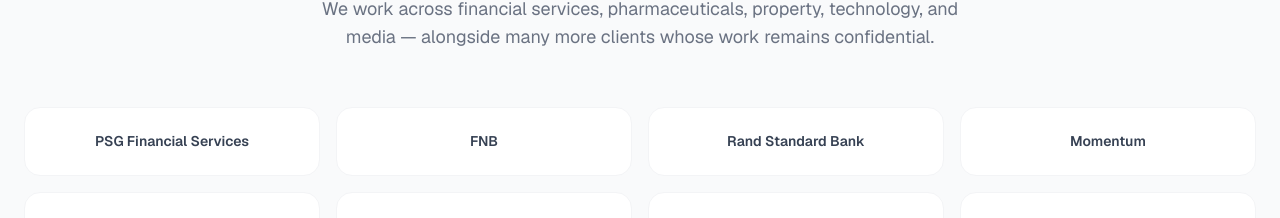
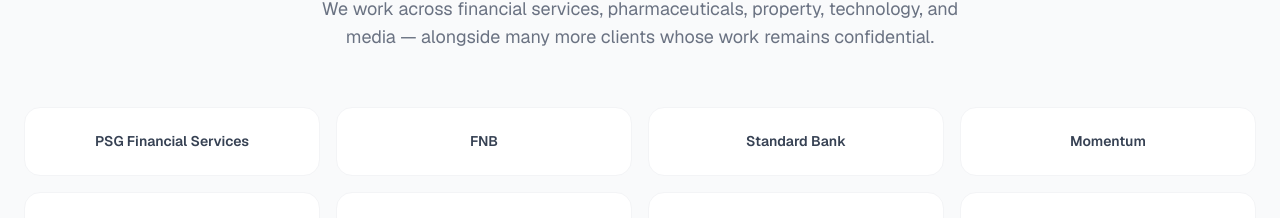
Before and after one commit to Stevher/BACmedia, a Next.js app: page / in a window 1280 px wide. Shown: the part 2850-3068 px from the top of the page. Built offline with nearby package versions, Linux system fonts and the light colour scheme.

Commit message:
fix: correct client name to Standard Bank
https://claude.ai/code/session_01GNGfpjQoMKDXMeetspjbLe

```diff
--- a/app/components/Clients.tsx
+++ b/app/components/Clients.tsx
@@ -1,7 +1,7 @@
 const clients = [
   "PSG Financial Services",
   "FNB",
-  "Rand Standard Bank",
+  "Standard Bank",
   "Momentum",
   "Novo Nordisk",
   "Pharma Dynamics",
```
